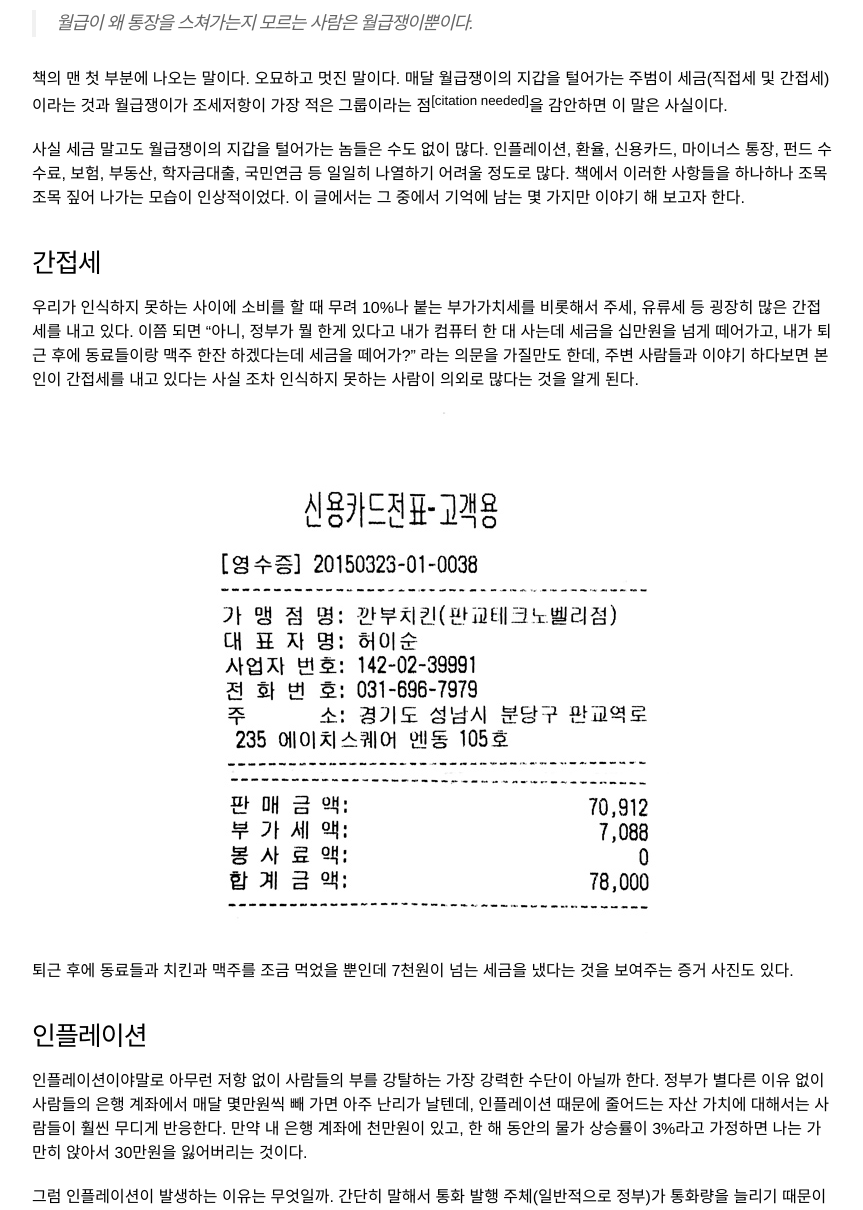
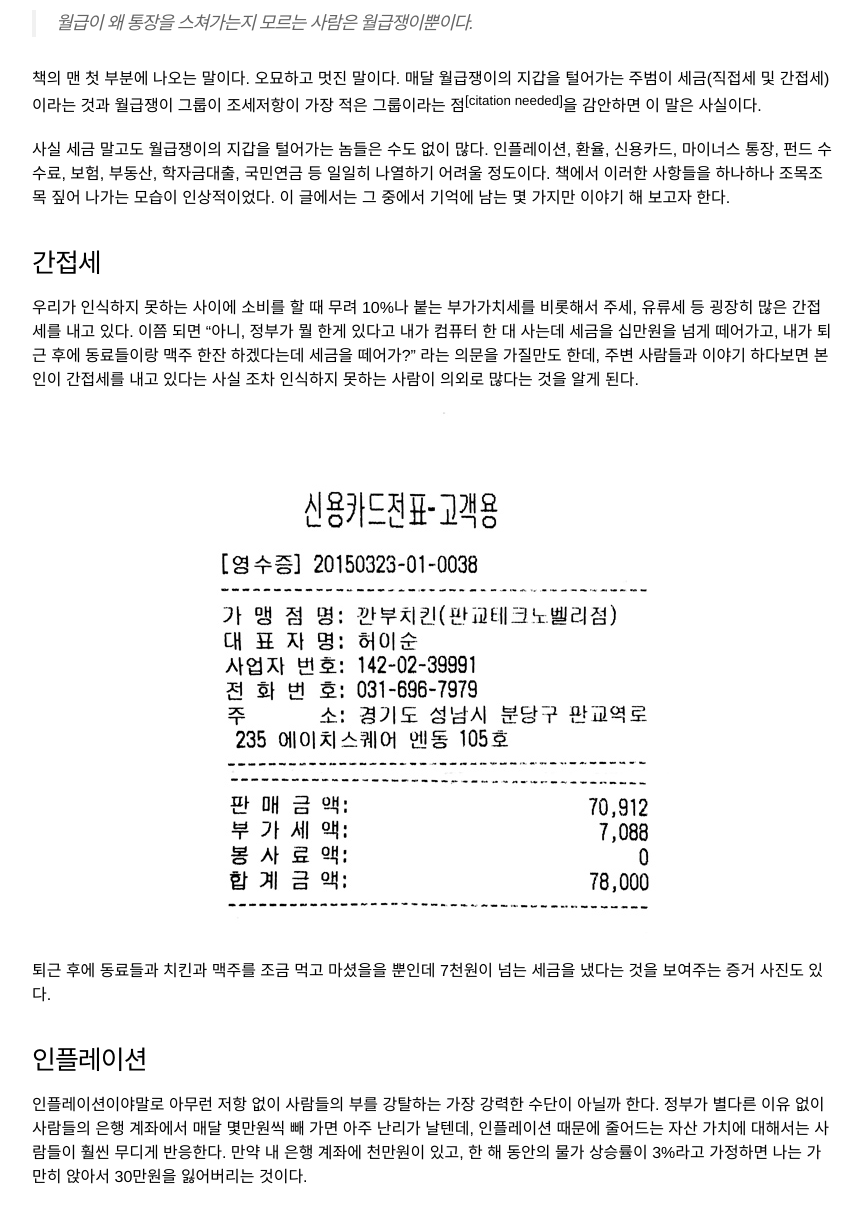
Before and after one commit to suminb/blog-suminb-com, a Jekyll site: the page built from _posts/2015-03-28-salary-war.markdown, in a window 1280 px wide and 1400 px high, scrolled down 332 px. Shown: the part 190-1400 px from the top of the window, without its empty margins (208-1071 px from the left). Built offline with Jekyll 4.4.1, drawn with Linux system fonts in a browser that asks for light colours; comment, search, counter and statistics services are not loaded; some of the changed text lies outside the part shown.

Commit message:
Revise a post

```diff
--- a/_posts/2015-03-28-salary-war.markdown
+++ b/_posts/2015-03-28-salary-war.markdown
@@ -16,9 +16,9 @@ author:
 
 > 월급이 왜 통장을 스쳐가는지 모르는 사람은 월급쟁이뿐이다.
 
-책의 맨 첫 부분에 나오는 말이다. 오묘하고 멋진 말이다. 매달 월급쟁이의 지갑을 털어가는 주범이 세금(직접세 및 간접세)이라는 것과 월급쟁이가 조세저항이 가장 적은 그룹이라는 점<sup>[citation needed]</sup>을 감안하면 이 말은 사실이다.
+책의 맨 첫 부분에 나오는 말이다. 오묘하고 멋진 말이다. 매달 월급쟁이의 지갑을 털어가는 주범이 세금(직접세 및 간접세)이라는 것과 월급쟁이 그룹이 조세저항이 가장 적은 그룹이라는 점<sup>[citation needed]</sup>을 감안하면 이 말은 사실이다.
 
-사실 세금 말고도 월급쟁이의 지갑을 털어가는 놈들은 수도 없이 많다. 인플레이션, 환율, 신용카드, 마이너스 통장, 펀드 수수료, 보험, 부동산, 학자금대출, 국민연금 등 일일히 나열하기 어려울 정도로 많다. 책에서 이러한 사항들을 하나하나 조목조목 짚어 나가는 모습이 인상적이었다. 이 글에서는 그 중에서 기억에 남는 몇 가지만 이야기 해 보고자 한다.
+사실 세금 말고도 월급쟁이의 지갑을 털어가는 놈들은 수도 없이 많다. 인플레이션, 환율, 신용카드, 마이너스 통장, 펀드 수수료, 보험, 부동산, 학자금대출, 국민연금 등 일일히 나열하기 어려울 정도이다. 책에서 이러한 사항들을 하나하나 조목조목 짚어 나가는 모습이 인상적이었다. 이 글에서는 그 중에서 기억에 남는 몇 가지만 이야기 해 보고자 한다.
 
 ### 간접세
 
@@ -26,7 +26,7 @@ author:
 
 <img src="/attachments/2015-03/receipt.jpg" alt="깐부치킨 영수증" class="center"/>
 
-퇴근 후에 동료들과 치킨과 맥주를 조금 먹었을 뿐인데 7천원이 넘는 세금을 냈다는 것을 보여주는 증거 사진도 있다.
+퇴근 후에 동료들과 치킨과 맥주를 조금 먹고 마셨을을 뿐인데 7천원이 넘는 세금을 냈다는 것을 보여주는 증거 사진도 있다.
 
 ### 인플레이션
 
@@ -58,7 +58,7 @@ author:
 
 최근 정부가 부동산담보대출비율(LTV; loan-to-value ratio)이나 총부채상환비율(DTI; debt-to-income ratio) 규제 완화를 통해 부동산 시장을 부양한다는 뉴스를 접해본 적이 있을 것이다.[^1] 수도권 지역의 경우 과거에는 LTV가 50%였다가 최근에 70%로 완화되었는데, 이 말을 풀어 해석하자면 1억원짜리 집을 사려면 과거에는 내 돈 5,000만원에 나머지를 빚으로 충당해서 살 수 가 있었지만, 이제는 내 돈 3,000만원만 있으면 된다는 것이다. DTI는 소득 대비 부채 상환액 비율을 규정하는 것인데, DTI가 60%라는 말은 월급이 100만원인 사람이 매달 원금과 이자를 합하여 상환할 금액이 60만원을 넘을 수 없다는 말이다.
 
-결국 이 두 가지 규제를 완화했다는 것은 정부가 사람들에게 주택을 구입하라고 부추기는 것과 다름 없다. 실제로 규제 완화 이후 주택담보대출 규모가 큰 폭으로 증가했다.[^2] 불난 집에 기름 붓는 격으로 1%대 금리의 주택담보대출 상품까지 출시됐으니[^3], 이정도면 집을 안 사는 사람들이 이상해보일 정도이다.
+결국 이 두 가지 규제를 완화했다는 것은 정부가 사람들에게 주택을 구입하라고 부추기는 것과 다름 없다. 실제로 규제 완화 이후 주택담보대출 규모가 큰 폭으로 증가했다.[^2] 불난 집에 기름 붓는 격으로 1%대 금리의 주택담보대출 상품까지 출시됐으니,[^3] 이정도면 집을 안 사는 사람들이 이상해보일 정도이다.
 
 하지만 여기서 잠깐. 우리는 학교에서 역사는 반복된다고 배우지 않았는가? 지금 한국 땅에서 벌어지고 있는 일들이 어디선가 본 것 같지 않은가? 정부와 은행들이 나서서 사람들에게 집을 사라고 부추기는것도 모자라 소득이 상대적으로 낮은 집단에도 무분별하게 주택을 담보로 돈을 빌려주는 모습은 2008년 미국의 서브프라임 모기지 사태와 매우 흡사하다. 그렇게 키운 부동산 거품이 꺼졌을 때 그 결과는 참담했다. 수많은 은행이 쓰러졌고, 저소득층이나 중산층 할 것 없이 평생 쌓아올린 부가 한순간에 신기루처럼 사라지는 경험을 했다.<sup>[citation needed]</sup>
 
@@ -73,3 +73,4 @@ author:
 [^3]: <http://www.yonhapnews.co.kr/economy/2015/01/27/0302000000AKR20150127051700003.HTML>
 [^4]:  손, 은경. "주요국의 주택가격 비교와 시사점." *KB경영정보리포트 2013-11호.* KB금융지주, Nov. 2013.
 [^5]: 신용카드 청구서에 찍힌 금액을 기한 내에 제대로 납부하기만 한다면 연체 이자나 리볼빙 이자를 낼 일도 없다.
+[^6]: 나는 마이너스 통장을 주로 공모주 청약 증거금을 마련하기 위해서 사용한다. 공모 청약 경쟁률이 수백대 일 수준으로 워낙 높기 때문에 실제 청약이 되는 물량은 신청 물량의 극히 일부분이다. 따라서 실제 청약이 된 물량은 자기 자본으로 감당할 수 있는 수준이며, 큰 금액을 마이너스 통장을 통해 대출함으로써 발생하는 이자는 만원이 넘지 않는 경우가 대부분이다.
```
Also changed, not shown: other parts of _posts/2015-03-28-salary-war.markdown (+2 -2 lines).
